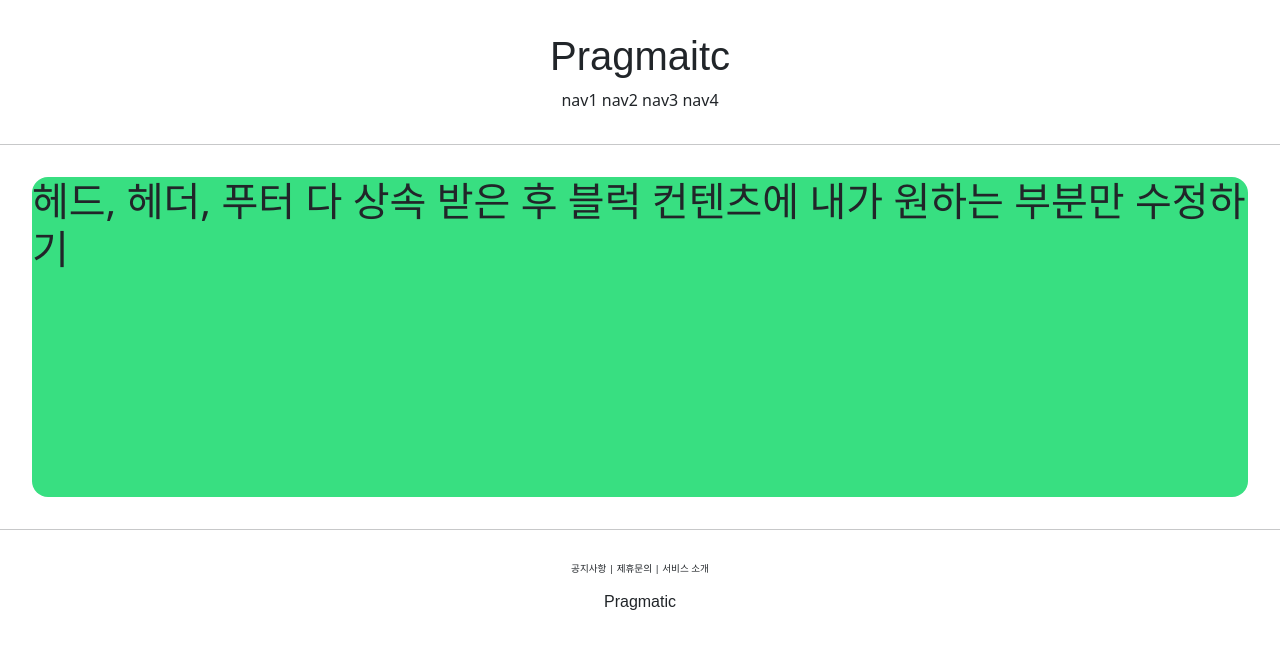
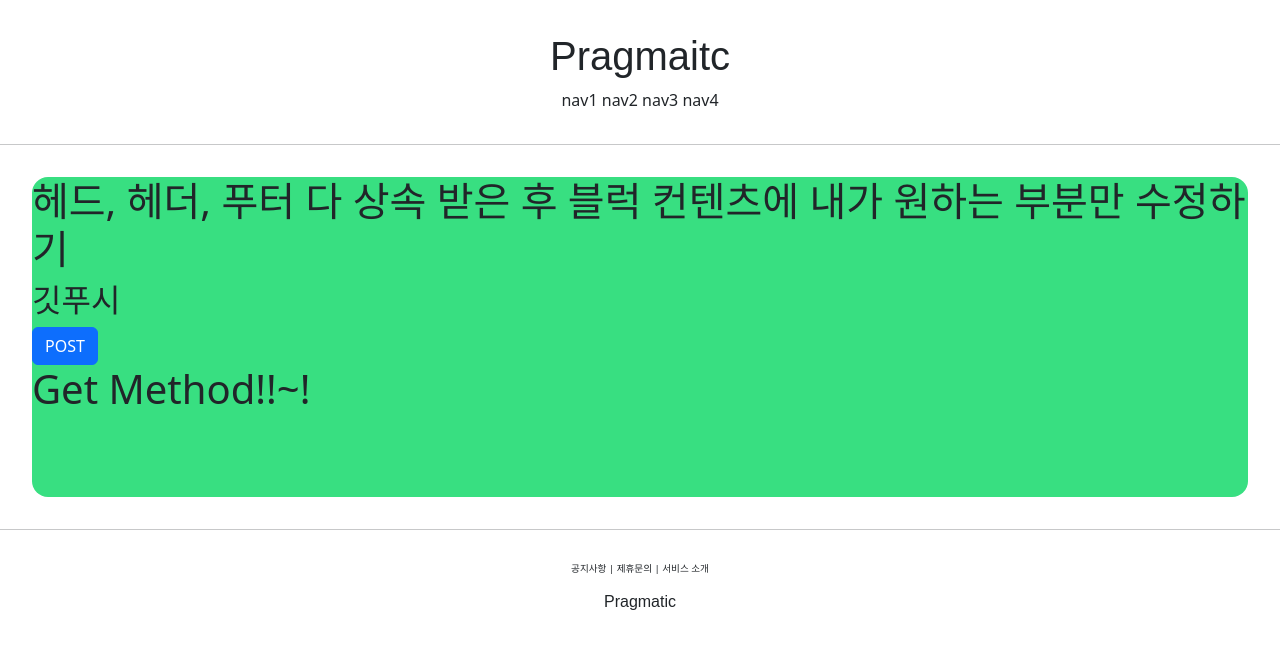
Before and after one commit to ChoiYoungHa/pinterest, a Django app: page /account/hello_world/ in a window 1280 px wide. Shown: the top 649 px of the page. Run offline with Django 4.2, Linux system fonts and the light colour scheme; some web fonts are replaced.

Commit message:
git commit

```diff
--- a/pragmatic/accountapp/templates/accountapp/hello_world.html
+++ b/pragmatic/accountapp/templates/accountapp/hello_world.html
@@ -3,5 +3,16 @@
 {% block content %}
      <div class="pragmatic_content">
          <h1>헤드, 헤더, 푸터 다 상속 받은 후 블럭 컨텐츠에 내가 원하는 부분만 수정하기</h1>
+         <h2>깃푸시</h2>
+
+         <form action="/account/hello_world/" method="POST">
+             {% csrf_token %}
+             <input type="submit" class="btn btn-primary" value="POST">
+        </form>
+         <h1>{{ text }}</h1>
+
     </div>
+
+
+
 {% endblock %}
--- a/pragmatic/accountapp/views.py
+++ b/pragmatic/accountapp/views.py
@@ -6,4 +6,10 @@ from django.shortcuts import render
 
 
 def hello_world(request):
-    return render(request, 'accountapp/hello_world.html')
+    if request.method == 'POST':
+        return render(request, 'accountapp/hello_world.html',
+                      context={'text': 'Post Method!!~!'})
+
+    else:
+        return render(request, 'accountapp/hello_world.html',
+                      context={'text': 'Get Method!!~!'})
```
